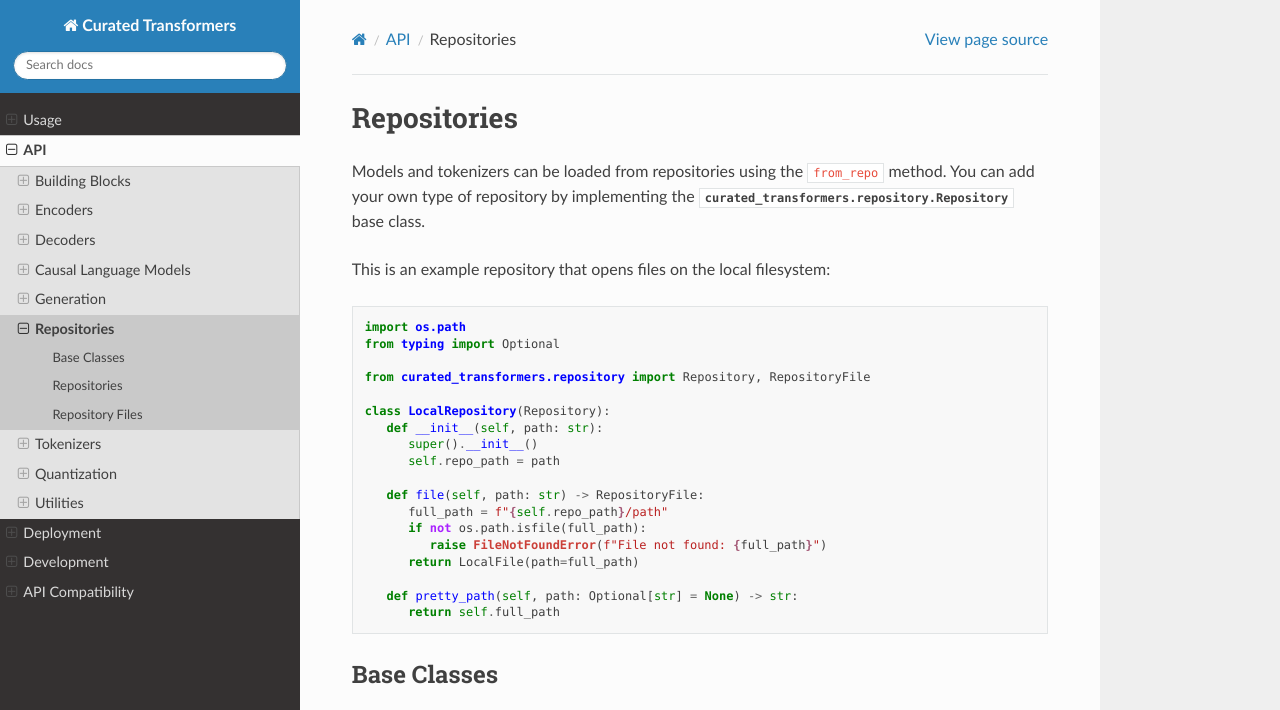
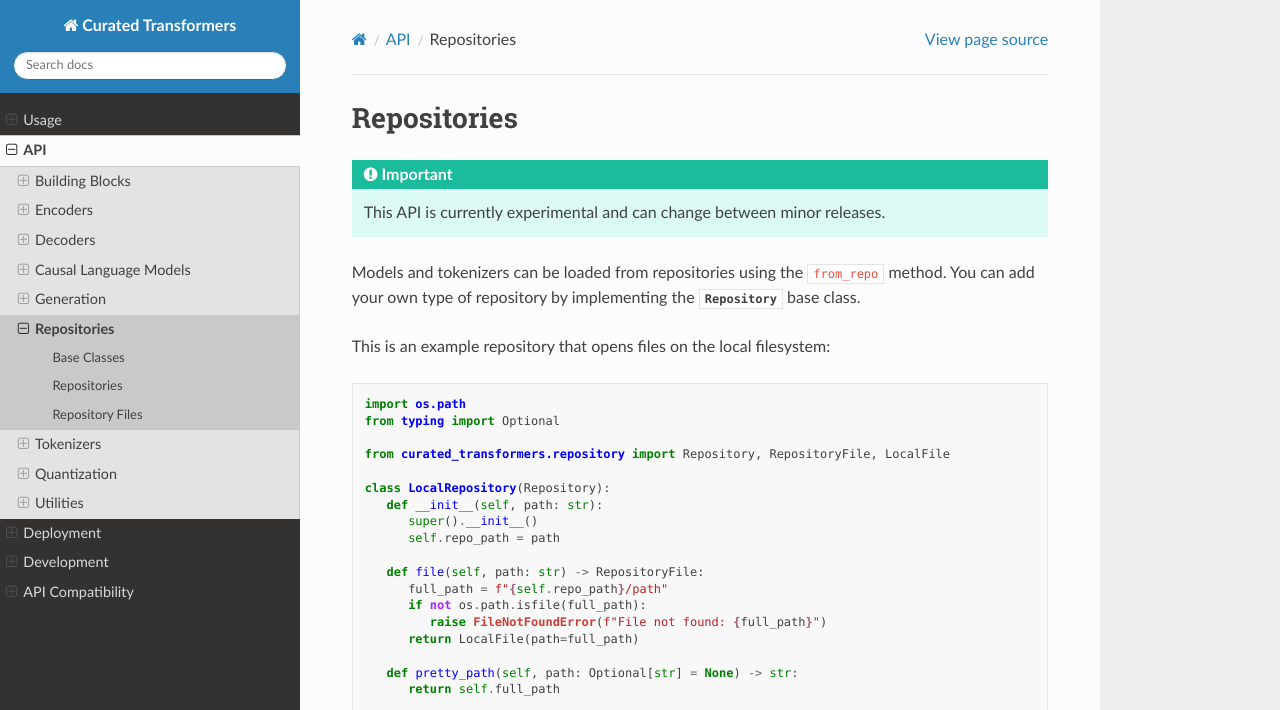
Before and after one commit to explosion/curated-transformers, a Sphinx documentation site: the page built from docs/source/repositories.rst, in a window 1280 px wide and 900 px high, cut to the strip 0-710 px from the top of the window. Built offline with Sphinx 7.4.7 and the Read the Docs theme 2.0.0, drawn with Linux system fonts in a browser that asks for light colours.

Commit message:
Add note to repo API on being experimental

```diff
--- a/docs/source/repositories.rst
+++ b/docs/source/repositories.rst
@@ -1,9 +1,12 @@
 Repositories
 ============
 
+.. important::
+   This API is currently experimental and can change between minor releases.
+
 Models and tokenizers can be loaded from repositories using the ``from_repo``
 method. You can add your own type of repository by implementing the
-:py:class:`curated_transformers.repository.Repository` base class.
+:py:class:`~curated_transformers.repository.Repository` base class.
 
 This is an example repository that opens files on the local filesystem:
 
@@ -12,7 +15,7 @@ This is an example repository that opens files on the local filesystem:
    import os.path
    from typing import Optional
 
-   from curated_transformers.repository import Repository, RepositoryFile
+   from curated_transformers.repository import Repository, RepositoryFile, LocalFile
 
    class LocalRepository(Repository):
       def __init__(self, path: str):
```
